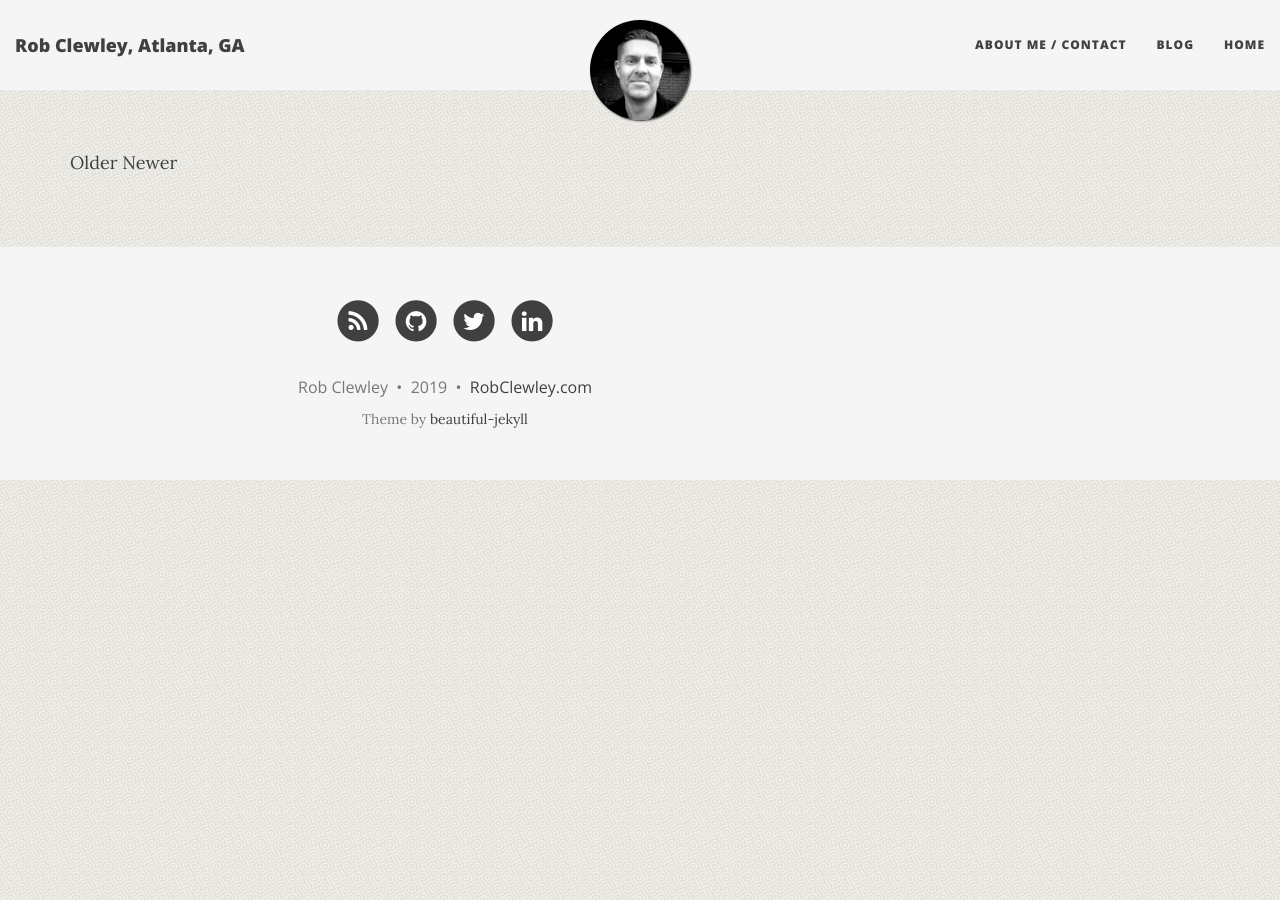
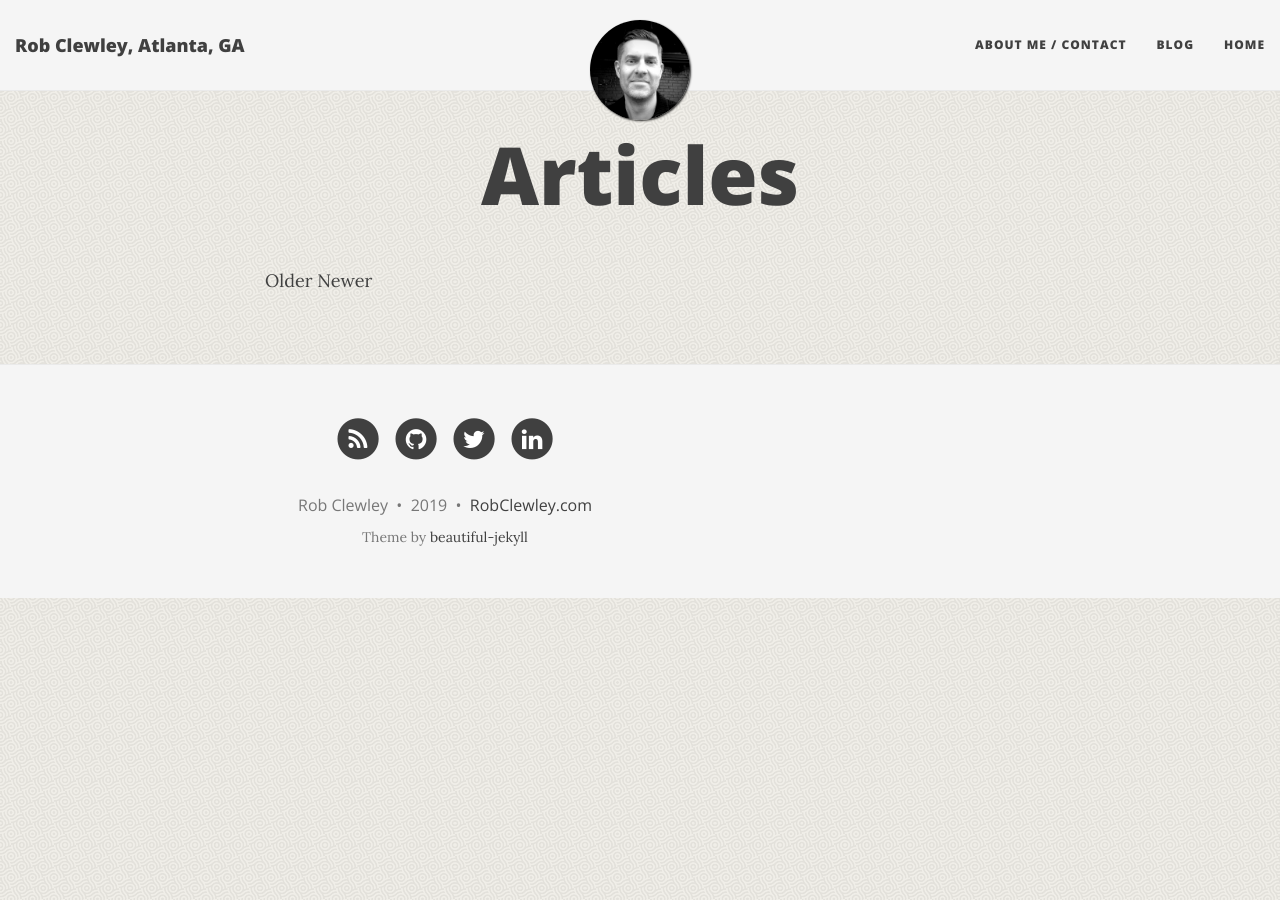
Before and after one commit to robclewley/robclewley.github.io, a Jekyll site: the page built from blog/index.html, in a window 1280 px wide. Built offline with Jekyll 4.4.1, drawn with Linux system fonts in a browser that asks for light colours; nearby versions of some CDN libraries.

Commit message:
blog page fixins

```diff
--- a/blog/index.html
+++ b/blog/index.html
@@ -1,5 +1,5 @@
 ---
-layout: default
+layout: page
 title: Articles
 ---
 
--- a/index.html
+++ b/index.html
@@ -45,7 +45,7 @@ bigimg:
 
 <hr>
 
-<div class="posts-list">
+<div class="posts-list" id="blog">
   {% for post in paginator.posts %}
   <article>
     <a class="post-preview" href="{{ post.url | prepend: site.baseurl }}">
```
